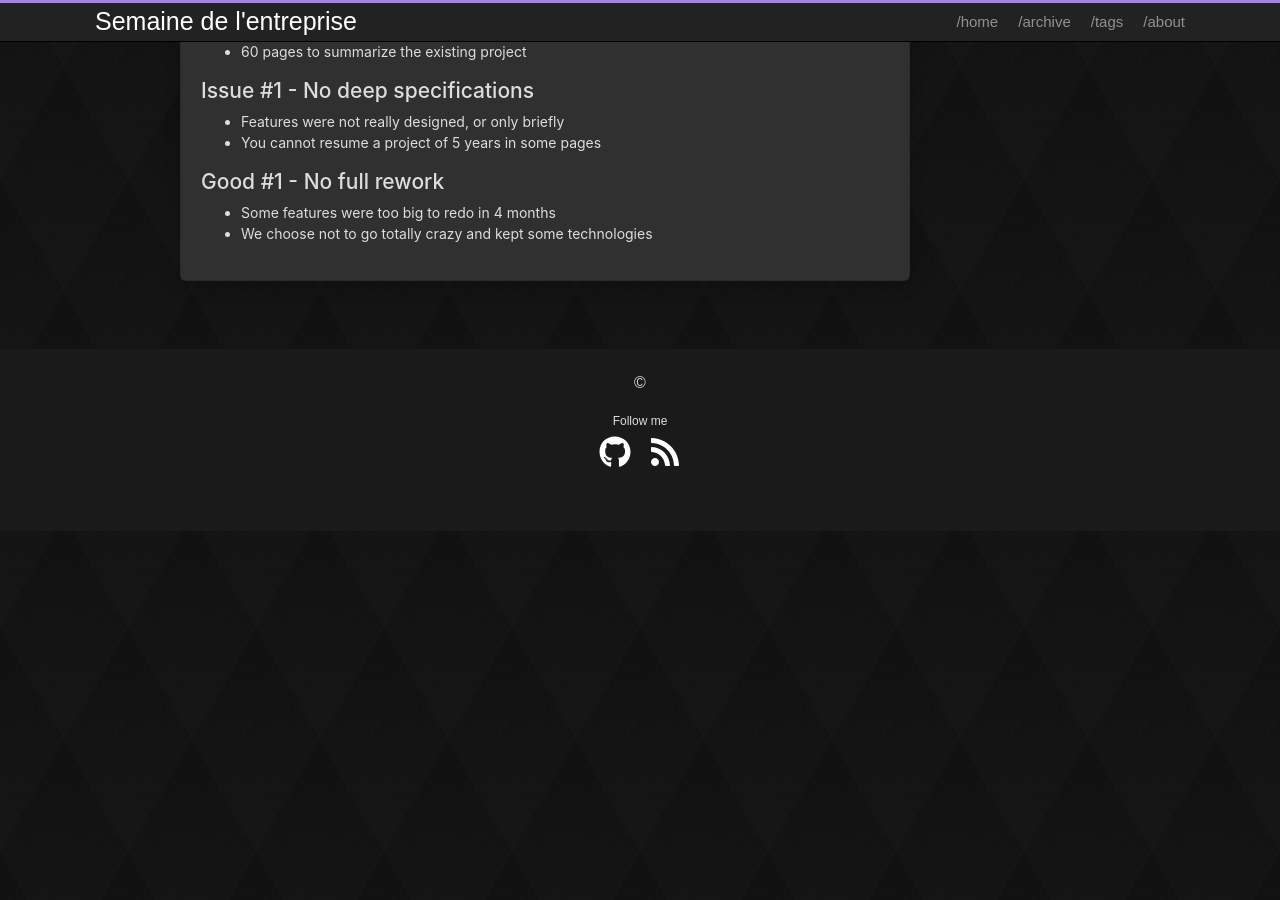
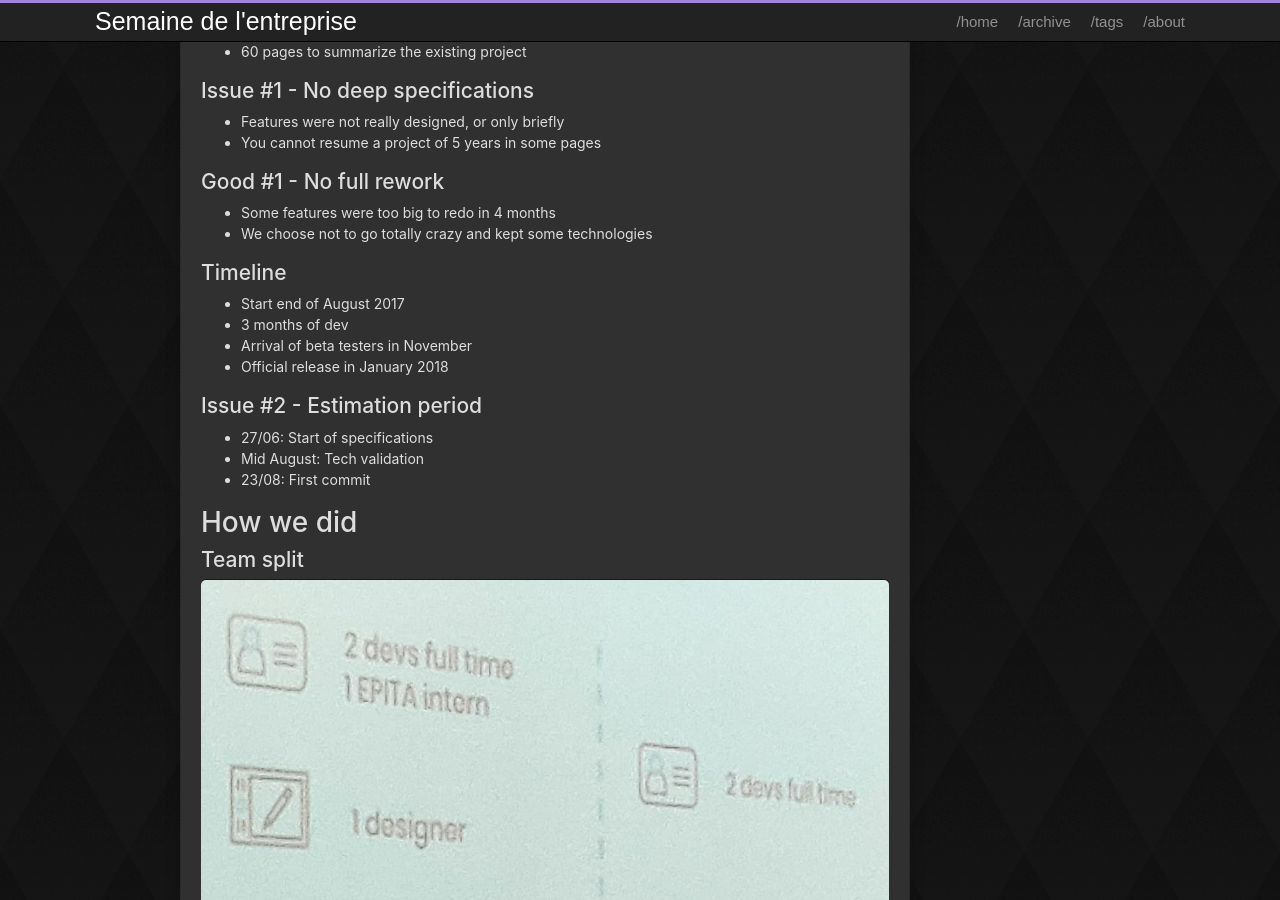
Before and after one commit to lemasyma/entreprise, a Jekyll site: the page built from _posts/2020-01-23-make.md, in a window 1280 px wide and 900 px high, scrolled down 1612 px. Built offline with Jekyll 4.4.1, drawn with Linux system fonts in a browser that asks for light colours; our own code applies the rules of GitHub Pages for plain Markdown files; before the commit the page ends 2143 px from its top, so only the background shows below that.

Commit message:
[MAKEMEREACH] Second part

```diff
--- a/_posts/2020-01-23-make.md
+++ b/_posts/2020-01-23-make.md
@@ -50,3 +50,18 @@ description: Global overhaul: Successes, failures and impact
 ## Good #1 - No full rework
 * Some features were too big to redo in 4 months
 * We choose not to go totally crazy and kept some technologies
+
+## Timeline
+* Start end of August 2017
+* 3 months of dev
+* Arrival of beta testers in November
+* Official release in January 2018
+
+## Issue #2 - Estimation period
+* 27/06: Start of specifications
+* Mid August: Tech validation
+* 23/08: First commit
+
+# How we did
+## Team split
+![Team split](/entreprise/assets/images/split.jpg)
```
Also changed, not shown: assets/images/split.jpg (added).
